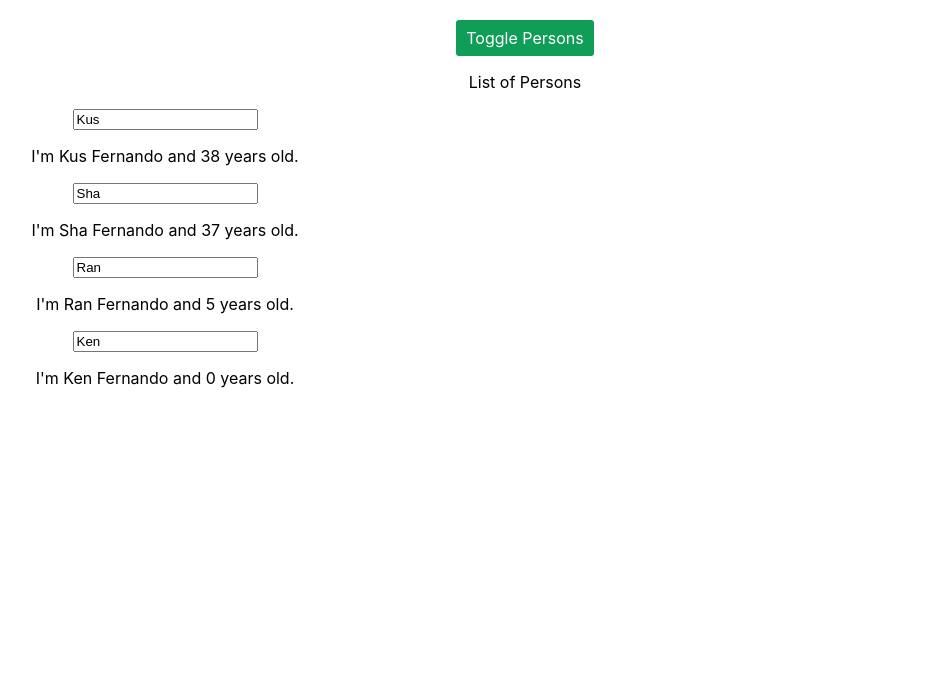
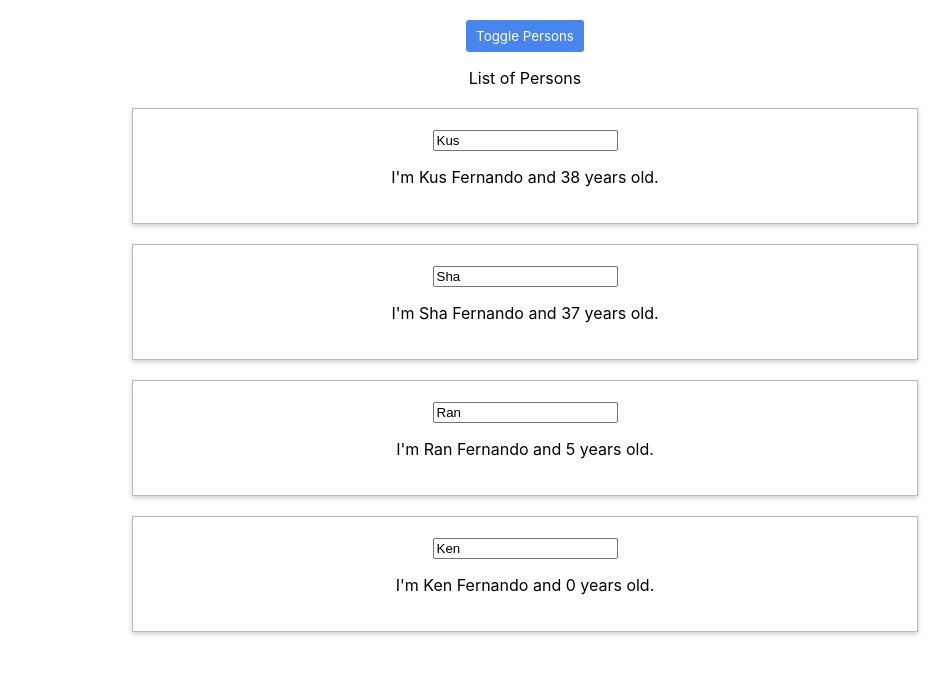
Before and after one commit to kusaljay/react-complete-01, a React (Create React App) app: page / in a window 1280 px wide. Both pictures are taken after a click on the button "Toggle Persons". Shown: the top 674 px of the page, without its empty margins (115-1066 px from the left). Built offline with nearby package versions, Linux system fonts and the light colour scheme.

Commit message:
Section 05 | CSS modules & SASS

```diff
--- a/src/App.css
+++ /dev/null
@@ -1,11 +0,0 @@
-.App {
-  text-align: center;
-  margin: 20px;
-}
-
-.style-btn {
-  background-color: blue;
-  font-size: 14px;
-  color: white;
-  border: none
-}
--- a/src/App.js
+++ b/src/App.js
@@ -1,7 +1,7 @@
 import React from 'react';
-import Radium, {StyleRoot} from 'radium';
+// import Radium, {StyleRoot} from 'radium';
 import Person from './Person/Person';
-import './App.css';
+import './App.scss';
 
 class App extends React.Component {
   state = {
@@ -51,18 +51,6 @@ class App extends React.Component {
   }
 
   render() {
-    const styleBtn = {
-      backgroundColor: 'rgb(72, 133, 237)',
-      font: 'inherit',
-      color: 'white',
-      border: 'none',
-      padding: '8px 10px',
-      cursor: 'pointer',
-      borderRadius: '3px',
-      ':hover': {
-        backgroundColor: 'rgb(31, 107, 236)'
-      }
-    }
 
     let personsWrap = null;
 
@@ -77,11 +65,6 @@ class App extends React.Component {
             })
           }
         </div> );
-
-      styleBtn.backgroundColor = 'rgb(15, 157, 88)';
-      styleBtn[':hover'] = {
-        backgroundColor: 'rgb(11, 123, 69)'
-      }
     }
 
     let classes = [];
@@ -97,15 +80,15 @@ class App extends React.Component {
     }
 
     return (
-      <StyleRoot>
+
         <div className="App">
-          <button style={styleBtn} onClick={this.togglePanelHandler}>Toggle Persons</button>
+          <button className="btn" onClick={this.togglePanelHandler}>Toggle Persons</button>
           <p className={classes}>List of Persons</p>
           {personsWrap}
         </div>
-      </StyleRoot>
+
     );
   }
 }
 
-export default Radium(App);
+export default App;
--- /dev/null
+++ b/src/App.scss
@@ -0,0 +1,28 @@
+@import '_variables';
+
+.App {
+  text-align: center;
+  margin: 20px;
+}
+
+.btn {
+  background-color: $bg_button;
+  font-family: inherit;
+  color: white;
+  border: none;
+  padding: 8px 10px;
+  cursor: pointer;
+  border-radius: 3px;
+
+  &:hover {
+    background-color: rgb(31, 107, 236);
+  }
+}
+
+.warn {
+  color: red !important;
+}
+
+.alert {
+  color: orange;
+}
--- a/src/Person/Person.js
+++ b/src/Person/Person.js
@@ -1,20 +1,14 @@
 import React from 'react';
-import Radium from 'radium';
-import './Person.module.css'
+import styles from './Person.module.scss'
 
 const person = (props) => {
-  const stylePerson = {
-    '@media(min-width: 768px)': {
-      width: '520px'
-    }
-  }
 
   return (
-    <div className="Person" style={stylePerson}>
+    <div className={styles.person}>
       <input type="text" onChange={props.changed} value={props.name} />
       <p onClick={props.clickDelete}>I'm {props.name} {props.surname} and {props.age} years old.</p>
     </div>
   );
 }
 
-export default Radium(person);
+export default person;
--- a/src/Person/Person.module.css
+++ /dev/null
@@ -1,7 +0,0 @@
-.Person {
-  width: 60%;
-  margin: 20px auto;
-  padding: 20px;
-  border: solid 1px #ccc;
-  box-shadow: 0px 2px 5px rgba(0, 0, 0, 0.2);
-} /* Stylesheet styles are global in React */
--- /dev/null
+++ b/src/Person/Person.module.scss
@@ -0,0 +1,15 @@
+.person {
+  width: 60%;
+  margin: 20px auto;
+  padding: 20px;
+  border: solid 1px #bbb;
+  box-shadow: 0px 2px 5px rgba(0, 0, 0, 0.2);
+
+  @media (max-width: 767px) {
+    width: 90%;
+  }
+}
+
+.btn {
+  background-color: red;
+}
--- /dev/null
+++ b/src/_variables.scss
@@ -0,0 +1,3 @@
+$bg_button: rgb(72, 133, 237);
+
+$txt_color: #333;
```
